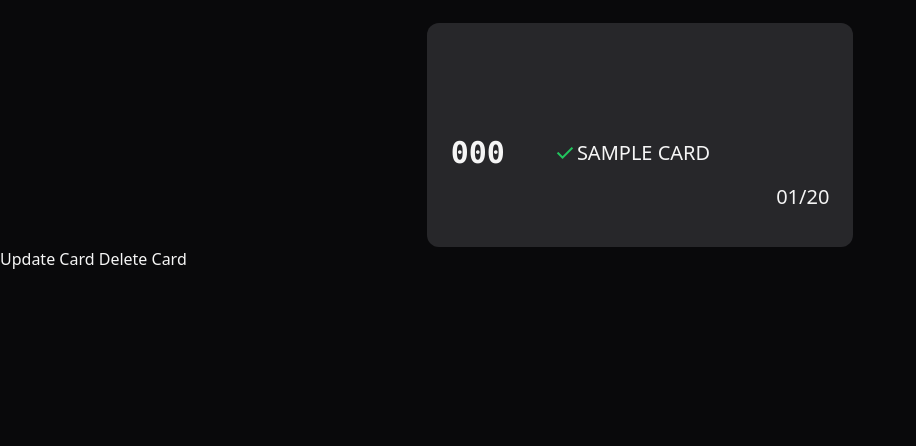
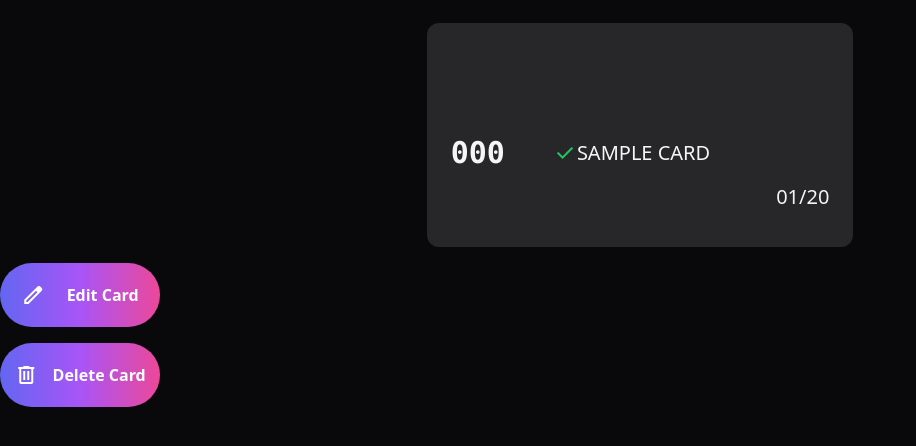
Before and after one commit to sadaakisz/django-cc-validation, a Django app: page /ccv/1/ in a window 1280 px wide. Shown: the part 113-559 px from the top of the page, without its empty margins (0-916 px from the left). Run offline with Django 5.2, Linux system fonts and the light colour scheme; tables that the repository leaves empty hold one stand-in row (values such as "Sample post"); some libraries are stand-ins or nearby versions.

Commit message:
Refactored buttons to components.

```diff
--- /dev/null
+++ b/cc_validation_app/templates/cc_validation_app/components/main_button_with_pk.html
@@ -0,0 +1,11 @@
+{% load tailwind_tags %}
+
+<a href="{% url href_url pk %}" class="font-bold">
+    <div class="flex items-center justify-evenly {{ position }} {{ size }}
+        {{ bg_color }} {{ rounded }} z-10">
+        <span class="material-symbols-outlined {{ text_color }}">
+            {{ icon }}
+        </span>
+        <p class="text-base {{ text_color }}">{{ text }}</p>
+    </div>
+</a>
--- a/cc_validation_app/templates/cc_validation_app/detail.html
+++ b/cc_validation_app/templates/cc_validation_app/detail.html
@@ -7,7 +7,8 @@
   <body class="bg-zinc-950 text-neutral-100">
     {% header top_left_icon="arrow_back" href_url="cc_validation_app:index"%}
     <main>
-        <div class="flex flex-wrap items-center justify-start content-evenly
+        <div class="grid grid-cols-1 gap-4">
+            <div class="flex flex-wrap items-center justify-start content-evenly
             w-1/3 min-w-min h-56 p-6 bg-zinc-800 rounded-xl mx-auto mt-6">
             <div class="w-full h-16"></div>
             <p class="text-3xl font-mono font-semibold">{{ card.number }}</p>
@@ -29,8 +30,9 @@
                 <p class="text-xl">{{ card.expires | date:"m/y" }}</p>
             </div>
         </div>
-        <a href="{% url 'cc_validation_app:update' card.id %}">Update Card</a>
-        <a href="{% url 'cc_validation_app:delete' card.id %}">Delete Card</a>
+        {% main_button_with_pk icon="edit" text="Edit Card" text_color="text-white" position="relative" href_url="cc_validation_app:update" pk=card.id %}
+        {% main_button_with_pk icon="delete" text="Delete Card" text_color="text-white" position="relative" href_url="cc_validation_app:delete" pk=card.id %}
+        </div>
     </main>
   </body>
 </html>
--- a/cc_validation_app/templatetags/ccv_templatetags.py
+++ b/cc_validation_app/templatetags/ccv_templatetags.py
@@ -27,3 +27,40 @@ def index_card(context):
     return {
         "card": context["card"],
     }
+
+@register.inclusion_tag(components_dir + "main_button.html", takes_context=True)
+def main_button(context, icon, text, text_color, href_url, position="", size="", bg_color="", rounded=""):
+    request = context.get("request")
+    if not position: position = "fixed mx-auto inset-x-0 bottom-8"
+    if not size: size = "h-16 w-40"
+    if not bg_color: bg_color = "bg-gradient-to-r from-indigo-500 via-purple-500 to-pink-500"
+    if not rounded: rounded = "rounded-full"
+    return {
+        "icon": icon,
+        "text": text,
+        "text_color": text_color,
+        "href_url": href_url,
+        "position": position,
+        "size": size,
+        "bg_color": bg_color,
+        "rounded": rounded,
+    }
+
+@register.inclusion_tag(components_dir + "main_button_with_pk.html", takes_context=True)
+def main_button_with_pk(context, icon, text, text_color, href_url, pk, position="", size="", bg_color="", rounded=""):
+    request = context.get("request")
+    if not position: position = "fixed mx-auto inset-x-0 bottom-8"
+    if not size: size = "h-16 w-40"
+    if not bg_color: bg_color = "bg-gradient-to-r from-indigo-500 via-purple-500 to-pink-500"
+    if not rounded: rounded = "rounded-full"
+    return {
+        "icon": icon,
+        "text": text,
+        "text_color": text_color,
+        "href_url": href_url,
+        "pk": pk,
+        "position": position,
+        "size": size,
+        "bg_color": bg_color,
+        "rounded": rounded,
+    }
```
Also changed, not shown: cc_validation_app/templates/cc_validation_app/components/main_button.html (added, +11 -0 lines), cc_validation_app/templates/cc_validation_app/index.html (+1 -11 lines).
